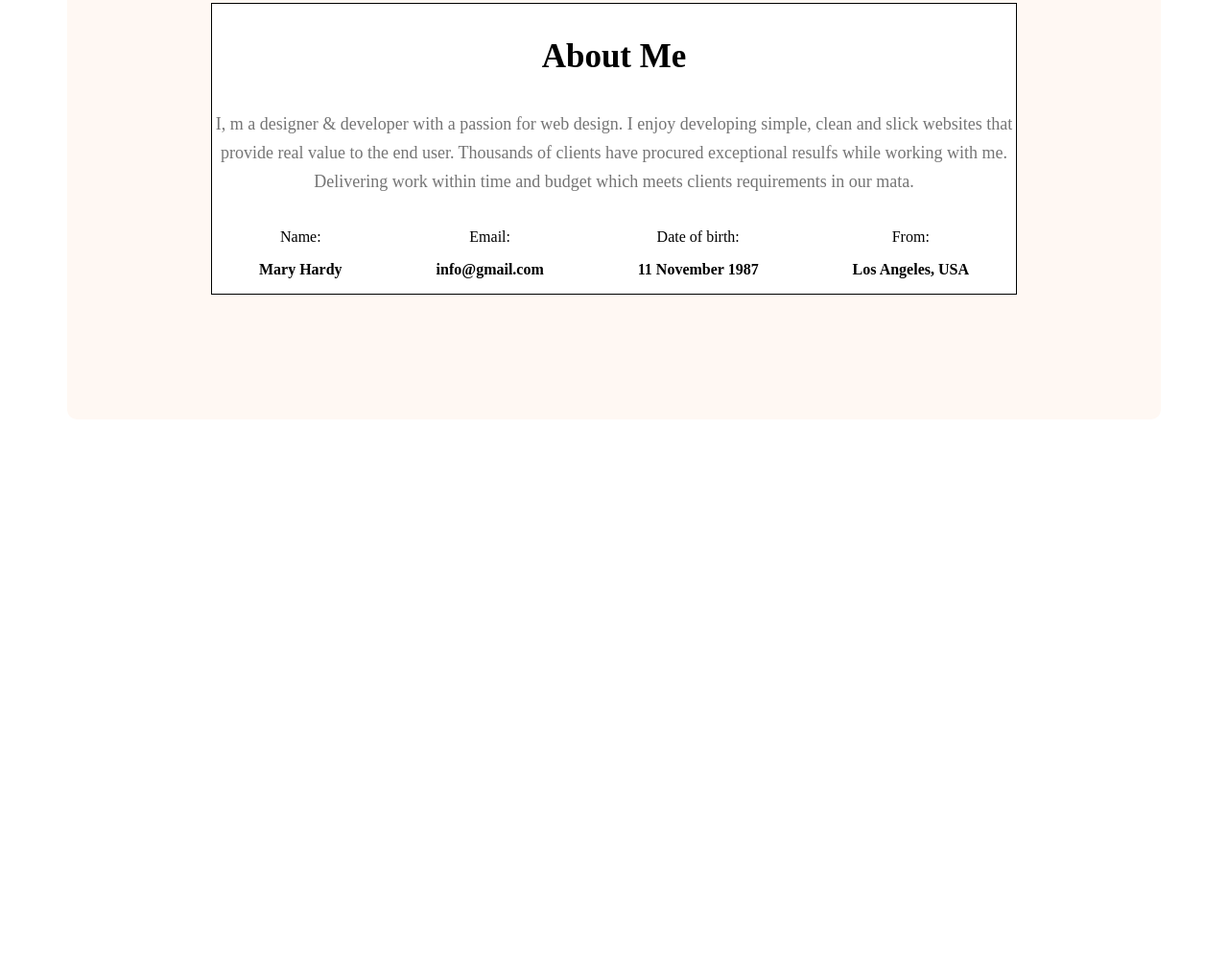
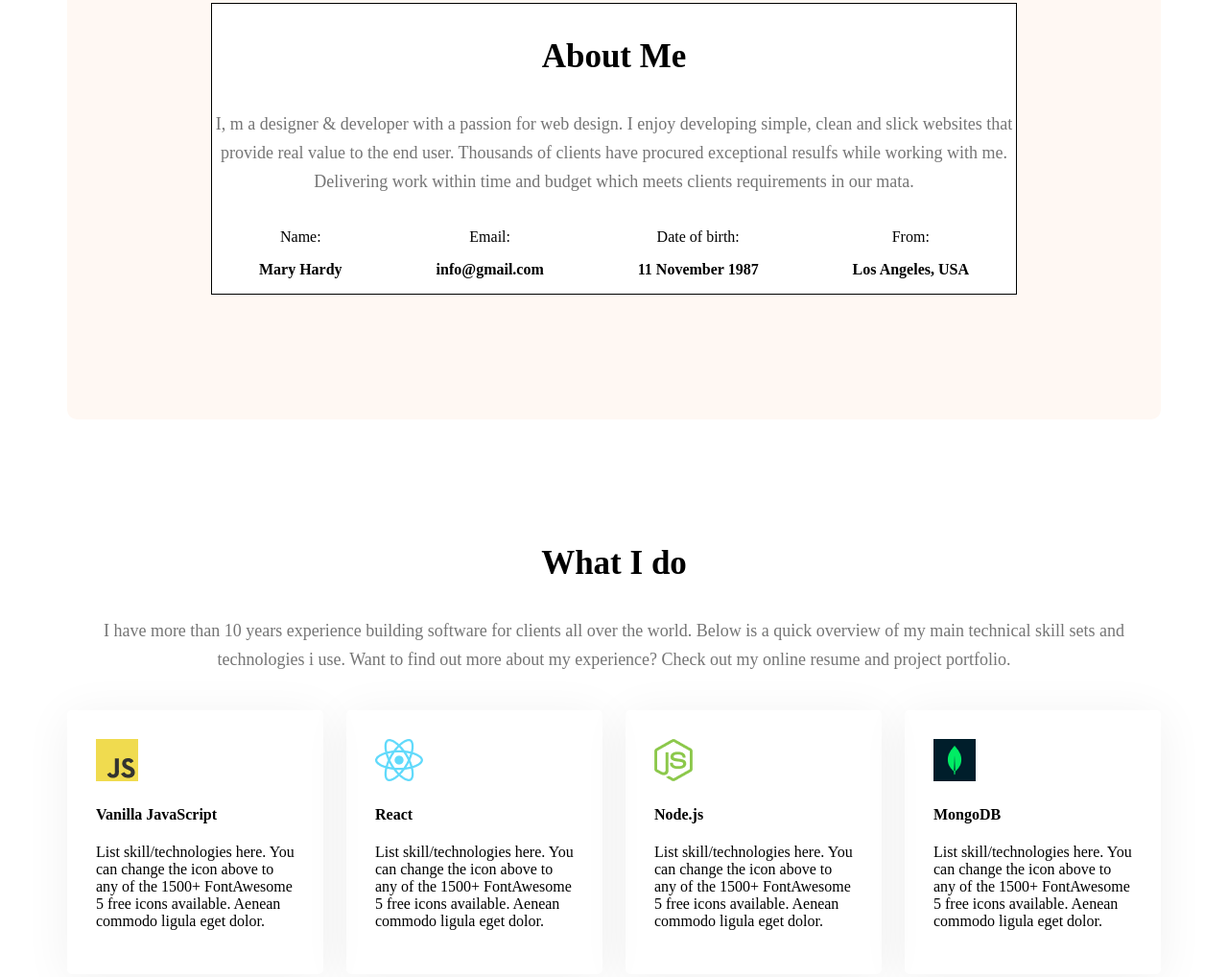
Before and after one commit to rejaulvoice18/web-dev-portfolio, a plain HTML site: page index.html in a window 1280 px wide. Shown: the part 1119-2137 px from the top of the page at 96% size. Before the commit the page ends 1556 px from the top, so only its background shows below. Drawn offline with nearby package versions, Linux system fonts and the light colour scheme.

Commit message:
third section done

```diff
--- a/index.html
+++ b/index.html
@@ -59,6 +59,34 @@
                 </div>
             </div>
         </section>
+        <section class="skills">
+            <h3 class="section-title text-align">What I do</h3>
+            <p class="section-description text-align">
+                I have more than 10 years experience building software for clients all over the world. Below is a quick overview of my main technical skill sets and technologies i use. Want to find out more about my experience? Check out my online resume and project portfolio.
+            </p>
+           <div class="skill-container">
+            <div class="skill">
+                <img src="images/icons/js.png" alt="">
+                <h4 class="skill-title">Vanilla JavaScript</h4>
+                <p class="skill-description">List skill/technologies here. You can change the icon above to any of the 1500+ FontAwesome 5 free icons available. Aenean commodo ligula eget dolor.</p>
+            </div>
+            <div class="skill">
+                <img src="images/icons/react.png" alt="">
+                <h4 class="skill-title">React</h4>
+                <p class="skill-description">List skill/technologies here. You can change the icon above to any of the 1500+ FontAwesome 5 free icons available. Aenean commodo ligula eget dolor.</p>
+            </div>
+            <div class="skill">
+                <img src="images/icons/nodejs.png" alt="">
+                <h4 class="skill-title">Node.js</h4>
+                <p class="skill-description">List skill/technologies here. You can change the icon above to any of the 1500+ FontAwesome 5 free icons available. Aenean commodo ligula eget dolor.</p>
+            </div>
+            <div class="skill">
+                <img src="images/icons/mongo.png" alt="">
+                <h4 class="skill-title">MongoDB</h4>
+                <p class="skill-description">List skill/technologies here. You can change the icon above to any of the 1500+ FontAwesome 5 free icons available. Aenean commodo ligula eget dolor.</p>
+            </div>
+           </div>
+        </section>
     </main>
     <footer>
 
--- a/styles/portfolio.css
+++ b/styles/portfolio.css
@@ -17,6 +17,18 @@ body{
 }
 .secondary-bg{
     background-color: #FFF8F3;
+}
+.section-title{
+    font-size: 35px;
+    font-weight: 700;
+}
+.section-description{
+    font-size: 18px;
+    line-height: 30px;
+    color: #757575;
+}
+.text-align{
+    text-align: center;
 }
 /*header*/
 .header{
@@ -93,21 +105,17 @@ main{
     max-width: 1140px;
     margin: 0 auto;
 }
+main section{
+    margin-top: 130px;
+    margin-bottom: 130px;
+}
 .about{
     border-radius: 10px;
     padding: 130px 150px;
     text-align: center;
-    margin-top: 130px;
+
 }
-.section-title{
-    font-size: 35px;
-    font-weight: 700;
-}
-.section-description{
-    font-size: 18px;
-    line-height: 30px;
-    color: #757575;
-}
+
 .about-info{
     border: 1px solid black;
     background-color: #FFFFFF;
@@ -119,3 +127,14 @@ main{
     display: flex;
     justify-content: space-around;
 }
+/*Skill styles*/
+.skill-container{
+    display: flex;
+    gap: 24px;
+}
+.skill{
+    padding: 30px;
+    box-shadow: 0px 6px 50px rgba(0,0,0,0.06);
+    border-radius: 5px;
+    margin-top:20px;
+}
```
